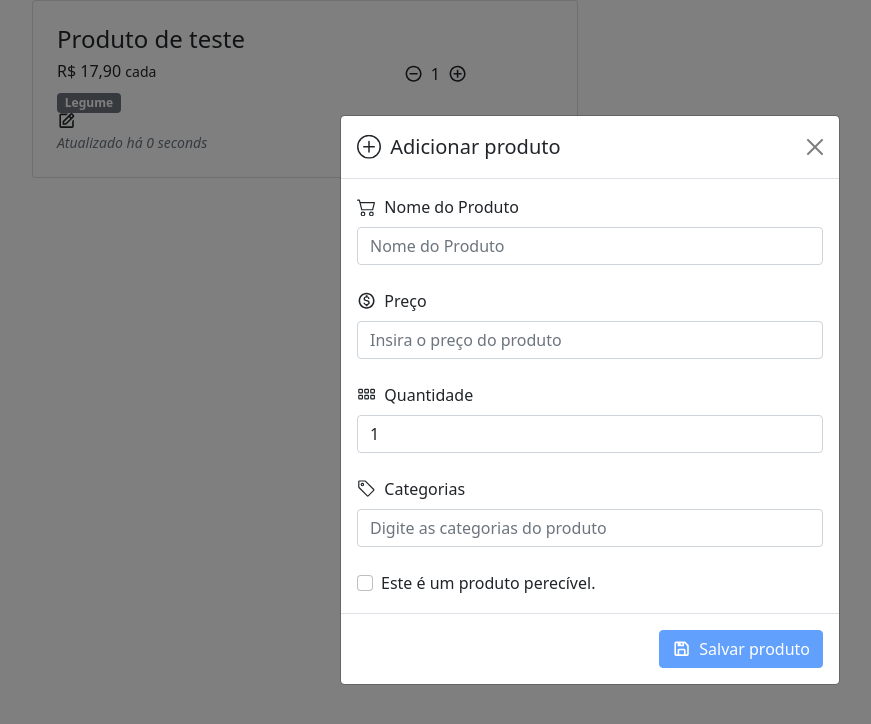
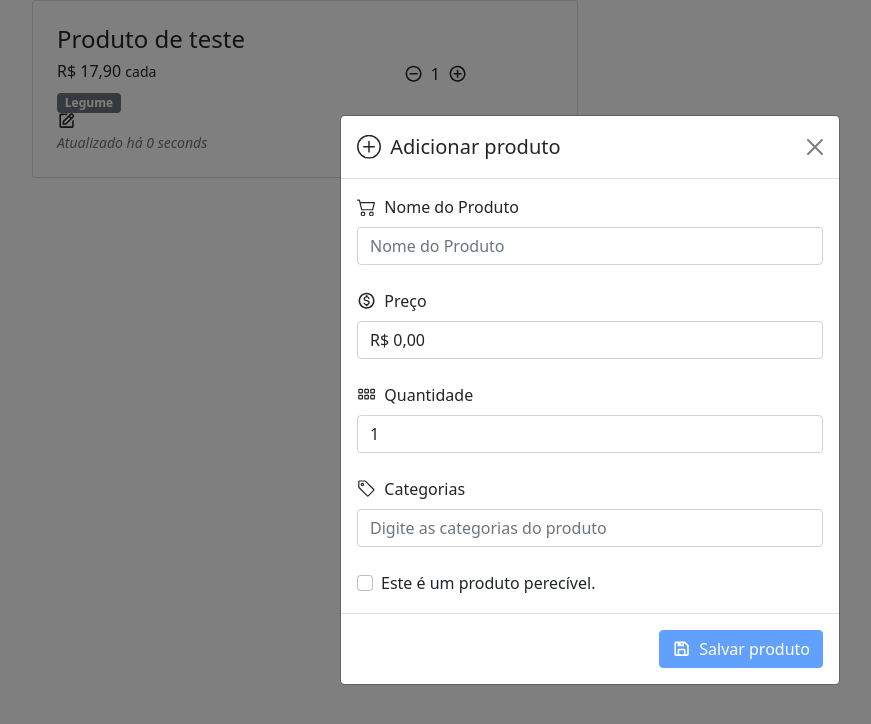
Before and after one commit to maycowmoura/products-list, a React (Create React App) app in the folder FRONTEND/: page / in a window 1280 px wide. Shown: the top 724 px of the page, without its empty margins (50-921 px from the left). Built offline with nearby package versions, Linux system fonts and the light colour scheme; no server answers; the HTML template or start-up script is replaced by a standard one.

Commit message:
feat: added main context

```diff
--- a/FRONTEND/src/App.jsx
+++ b/FRONTEND/src/App.jsx
@@ -1,5 +1,6 @@
 import { useState } from 'react';
 import './App.css';
+import { MainContextProvider } from './contexts/MainContext';
 import { IconContext } from "react-icons";
 import Header from './components/Header';
 import Content from './components/Content';
@@ -9,6 +10,7 @@ function App() {
   const [showAddProduct, setShowAddProduct] = useState(!false);
 
   return (
+    <MainContextProvider>
       <IconContext.Provider value={{ className: 'icon' }}>
         <Header />
         <Content />
@@ -17,6 +19,7 @@ function App() {
           <AddProductModal hideModal={() => setShowAddProduct(false)} />
         }
       </IconContext.Provider>
+    </MainContextProvider>
   );
 }
 
--- a/FRONTEND/src/components/AddProductModal/index.jsx
+++ b/FRONTEND/src/components/AddProductModal/index.jsx
@@ -1,5 +1,6 @@
 import React, { useState, useEffect } from 'react';
 import './style.css'
+import { useMainContext } from '../../contexts/MainContext';
 import api from '../../api';
 import SpinnerLoader from '../SpinnerLoader';
 import { BiTrash, BiSave } from 'react-icons/bi';
@@ -9,12 +10,13 @@ import { MdOutlineMonetizationOn as Price } from 'react-icons/md';
 
 
 
-export default function AddProductModal({ productData, hideModal }) {
+export default function AddProductModal({ hideModal }) {
+  const { currentEditingProduct: productData } = useMainContext();
   const [disableButton, setDisableButton] = useState(true);
   const [isLoading, setIsLoading] = useState(false);
 
   const [name, setName] = useState(productData?.name ?? '');
-  const [price, setPrice] = useState(productData?.price ?? '');
+  const [price, setPrice] = useState(productData?.price ?? 'R$ 0,00');
   const [amount, setAmount] = useState(productData?.amount ?? 1);
   const [category, setCategory] = useState(productData?.category ?? '');
   const [perishable, setPerishable] = useState(productData?.perishable ?? 0);
@@ -30,18 +32,35 @@ export default function AddProductModal({ productData, hideModal }) {
     setDisableButton(!isValid);
   }, [name, price, amount, category])
 
-  function priceValidator(value) {
-    setPrice(value);
+  function priceValidator(e) {
+    let rawPrice = price.replace(/[^\d]/g, '');
+
+    if(/\d/.test(e.key)){
+      rawPrice += e.key;
+    } else if(e.keyCode === 8 || e.keyCode === 46){ // backspace or delete
+      rawPrice = rawPrice.replace(/\d$/, '');
+    } else {
+      return;
+    }
+
+    const parsedValue = new Intl.NumberFormat("pt-BR", {
+      style: "currency",
+      currency: "BRL"
+    }).format(rawPrice / 100);
+
+    setPrice(parsedValue);
   }
 
 
   function saveProduct() {
+    const rawPrice = price.replace(/[^\d]/g, '') / 100;
+
     if (name.trim().length < 3 || name.trim().length > 30) {
       alert('Por favor, o nome deve conter entre 3 e 30 caracteres.');
       return;
 
-    } else if (!/^\d+(,\d\d)?$/.test(price.trim())) {
-      alert('O preço só pode conter números e a vírgula.');
+    } else if (rawPrice == 0) { // eslint-disable-line
+      alert('O preço precisa ser maior que zero.');
       return;
 
     } else if (category.trim().length < 3 || category.trim().length > 30) {
@@ -77,11 +96,10 @@ export default function AddProductModal({ productData, hideModal }) {
     }
 
 
-
     api.request({
       method: productData ? 'put' : 'post',
       url: '/products' + (productData ? `/${productData.id}` : ''),
-      data: { name, price, amount, category, perishable }
+      data: { name, price: rawPrice, amount, category, perishable }
 
     })
       .then(success)
@@ -126,7 +144,7 @@ export default function AddProductModal({ productData, hideModal }) {
                 className="form-control"
                 placeholder="Insira o preço do produto"
                 value={price}
-                onChange={e => priceValidator(e.target.value)}
+                onKeyDown={e => priceValidator(e)}
               />
 
               <label className="form-label mt-4"><BsGrid3X2Gap /> Quantidade</label>
--- /dev/null
+++ b/FRONTEND/src/contexts/MainContext.jsx
@@ -0,0 +1,25 @@
+import React, { useState, useContext } from 'react';
+
+
+const MainContext = React.createContext({});
+
+export function MainContextProvider({ children }) {
+  const [products, setProducts] = useState(null);
+  const [currentEditingProduct, setCurrentEditingProduct] = useState(null);
+
+  return (
+    <MainContext.Provider value={{
+      products,
+      setProducts,
+      currentEditingProduct,
+      setCurrentEditingProduct
+    }}>
+      {children}
+    </MainContext.Provider>
+  )
+}
+
+
+export function useMainContext() {
+  return useContext(MainContext);
+};
```
Lines whose indentation alone changed are shown as unchanged.
